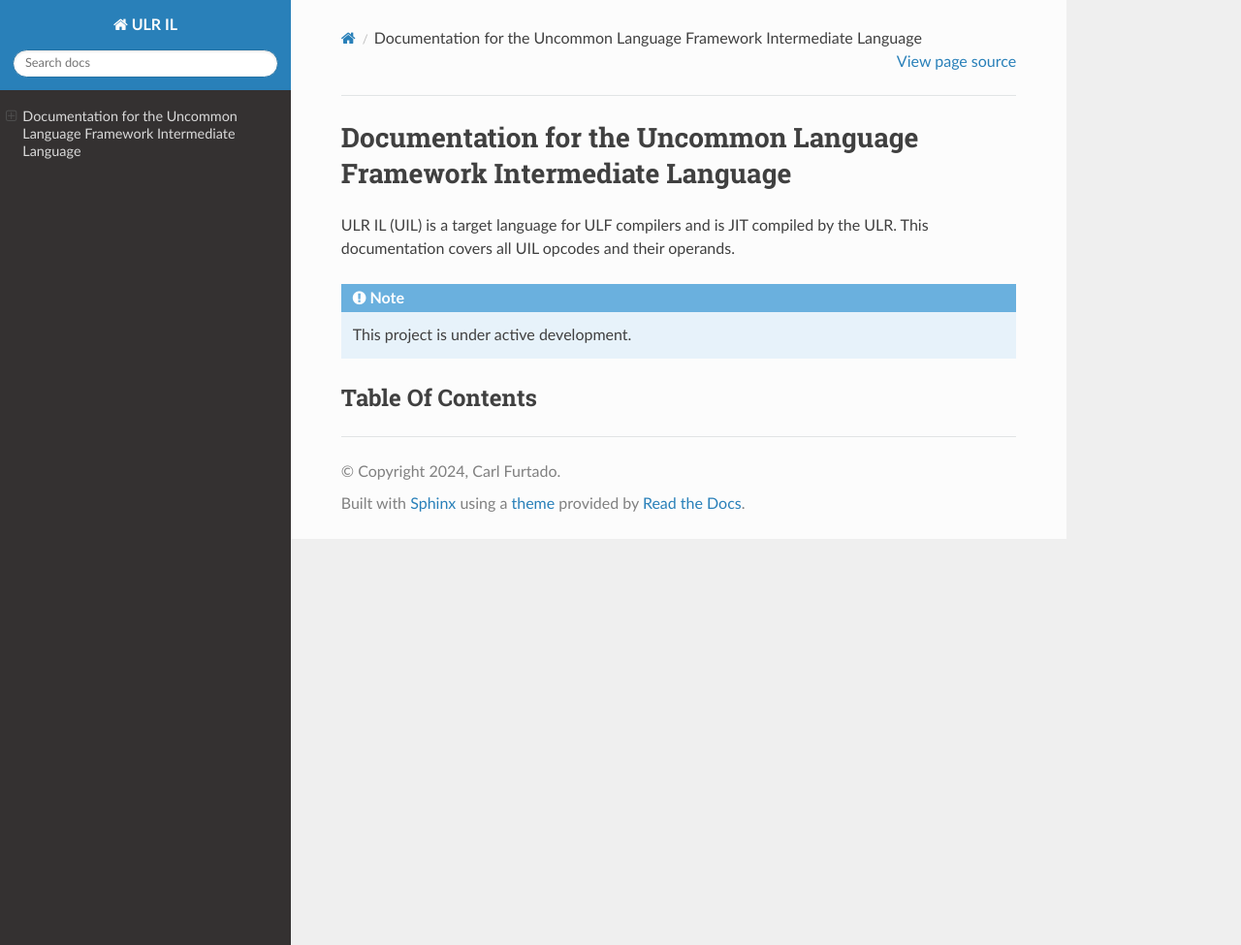
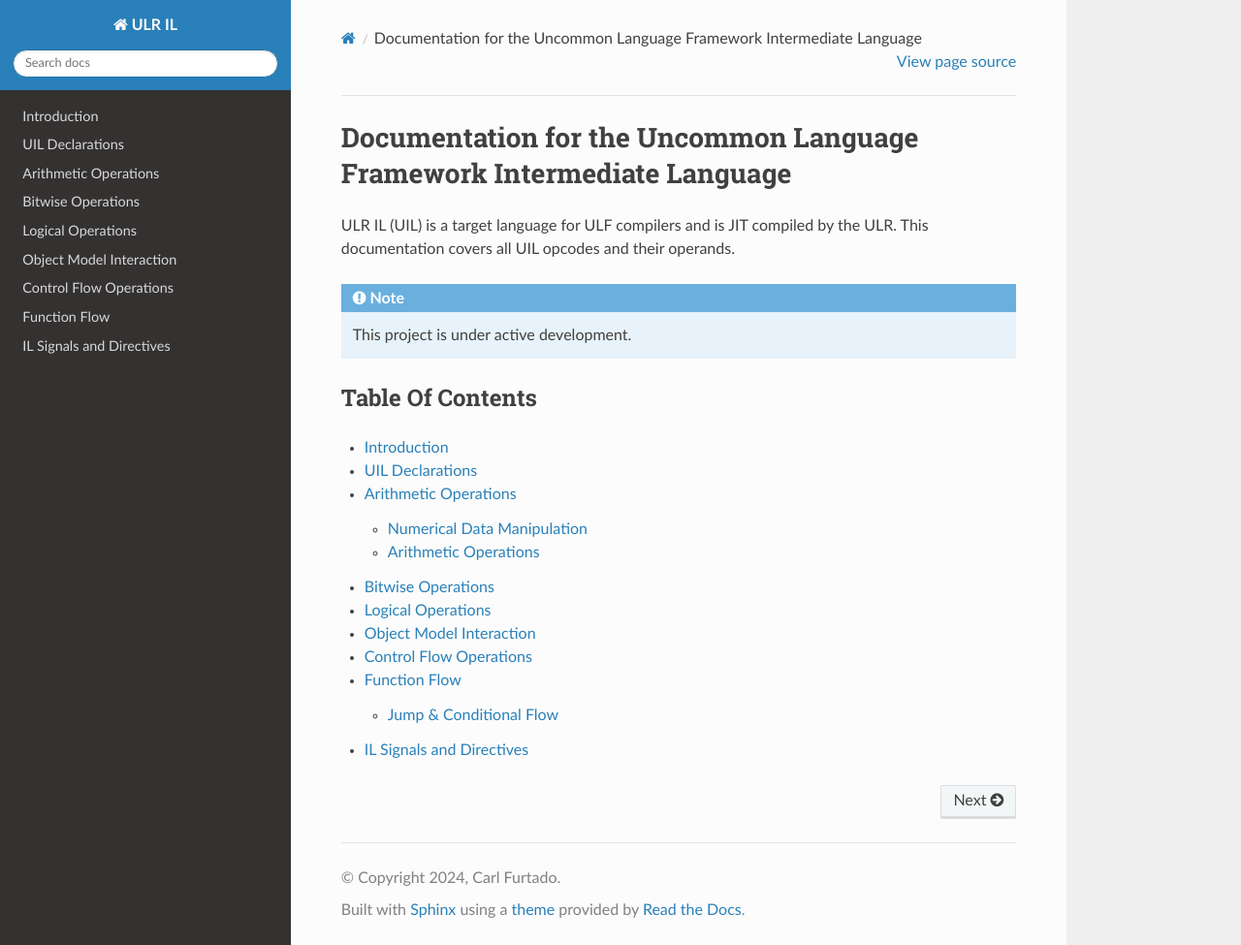
Before and after one commit to uncommon-language-framework/ildoc, a Sphinx documentation site: the page built from docs/source/index.rst, in a window 1280 px wide and 975 px high. Shown: the whole window at 97% size. Built offline with Sphinx 7.4.7 and the Read the Docs theme 2.0.0, drawn with Linux system fonts in a browser that asks for light colours.

Commit message:
fix maxdepth directive

```diff
--- a/docs/source/declarations.md
+++ b/docs/source/declarations.md
@@ -0,0 +1 @@
+# UIL Declarations
--- a/docs/source/index.rst
+++ b/docs/source/index.rst
@@ -13,6 +13,7 @@ Table Of Contents
 
 .. toctree::
 	:maxdepth: 2
+
 	introduction
 	declarations
 	arithmetic
```
